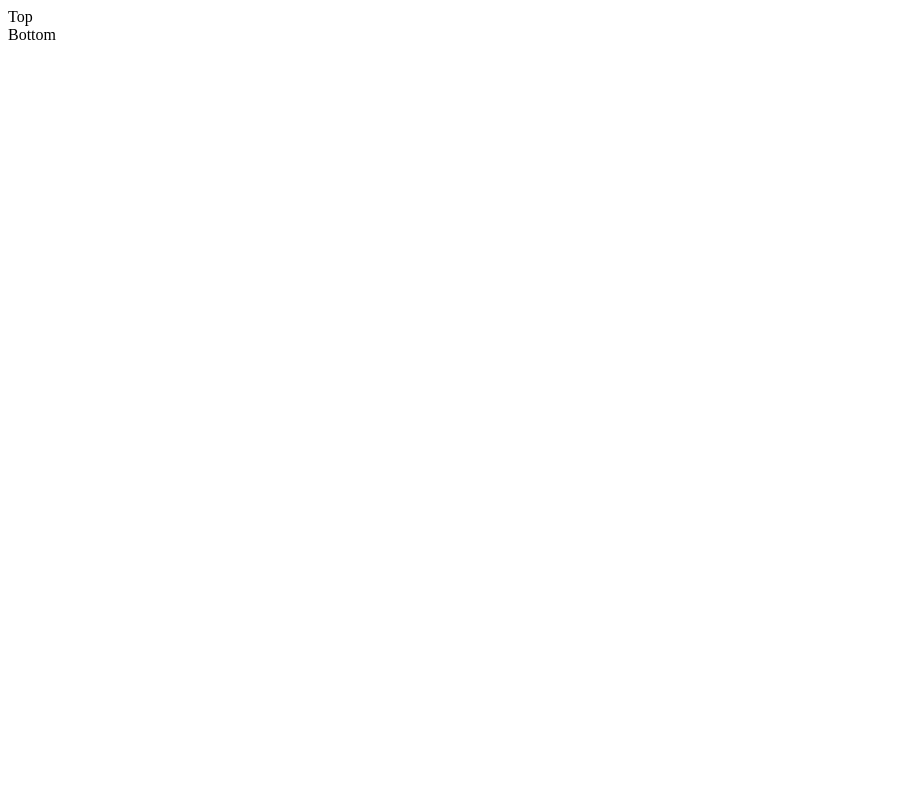
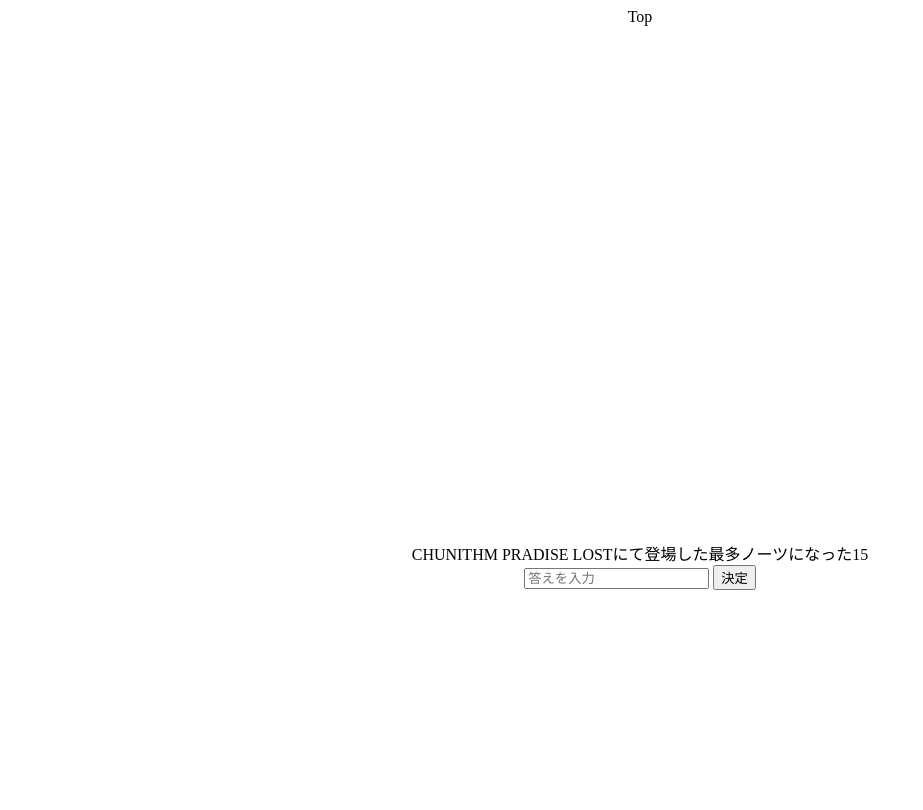
Before and after one commit to yuha-yuha/quizeBattle, a plain HTML site: page game.html in a window 1280 px wide. Shown: the whole page, without its empty margins (0-923 px from the left). Drawn offline with Linux system fonts and the light colour scheme.

Commit message:
gridレイアウトを加えた

```diff
--- a/game.css
+++ b/game.css
@@ -3,6 +3,7 @@
     height: 100vh;
     grid-template-rows: 66.6% 33.3%;
     grid-template-columns: 100%;
+    text-align: center;
 }
 
 .top-area {
--- a/game.html
+++ b/game.html
@@ -4,8 +4,10 @@
     <meta charset="UTF-8">
     <meta http-equiv="X-UA-Compatible" content="IE=edge">
     <meta name="viewport" content="width=device-width, initial-scale=1.0">
+    <link rel="stylesheet" href="game.css">
     <title>クイズバトル!!!</title>
     <script>
+
         function arrayShuffle(array)
         {
             for (var i = (array.length - 1); 0 < i; i--){
@@ -19,6 +21,7 @@
             return array;
         }
 
+
         var no = 0;
         var quizeList = [
             {
@@ -28,26 +31,32 @@
             {
                 quizes: "CHUNITH 現15で一番古い楽曲",
                 answer: "怒槌"
+            },
+            {
+                quizes: "スカイフェザーの14+の曲",
+                answer: "Glorious Crown"
             }
         ]
 
-        arrayShuffle(quizeList);
+
         function quize() {
-            if (no < quizeList.length){
-                document.getElementById("question").innerHTML = quizeList[no].quizes;
-            }
+                document.getElementById("question").innerHTML = quizeList[no % quizeList.length].quizes;
+                no++;
         }
     </script>
 </head>
-<body>
+<body onload="quize()">
+
     <div class="grid-area">
-        <div class="top-area">
-            Top
-        </div>
+            <div class="top-area">
+                Top
+            </div>
 
-        <div class="bottom-area">
-            Bottom
-        </div>
+            <div class="bottom-area">
+                <div id="question"></div>
+                <input type="text" id="ans" placeholder="答えを入力">
+                <button onclick="">決定</button>
+            </div>
     </div>
 
 </body>
```
